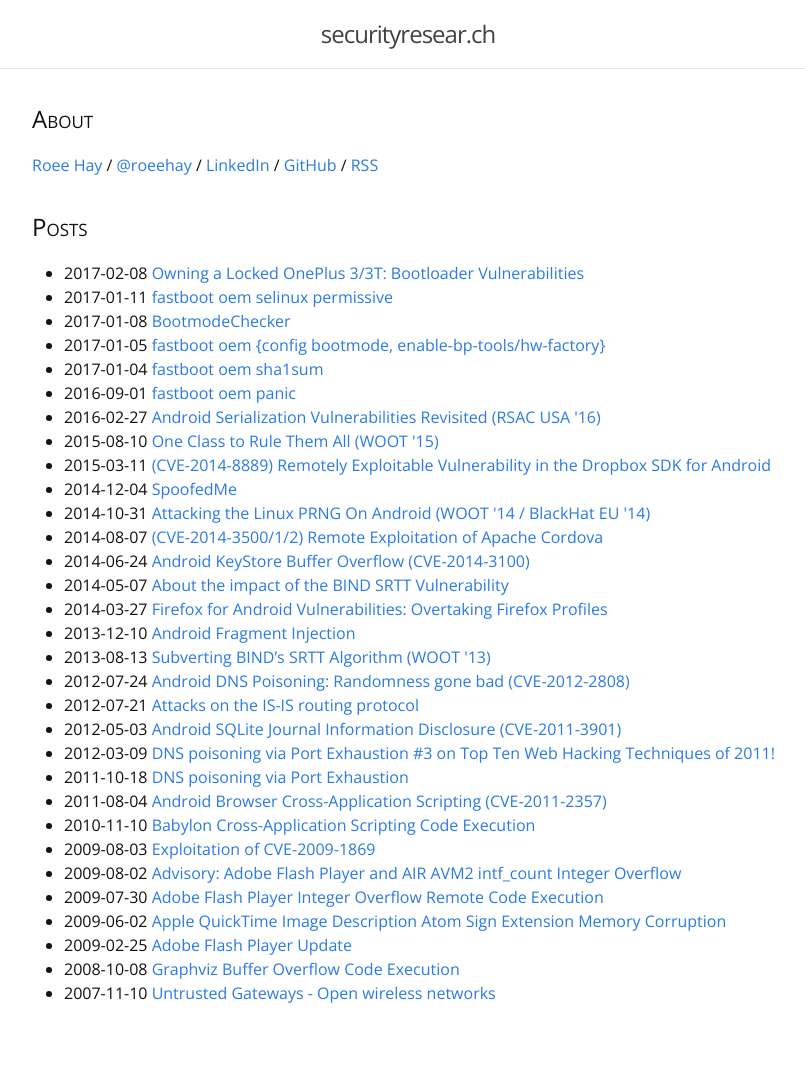
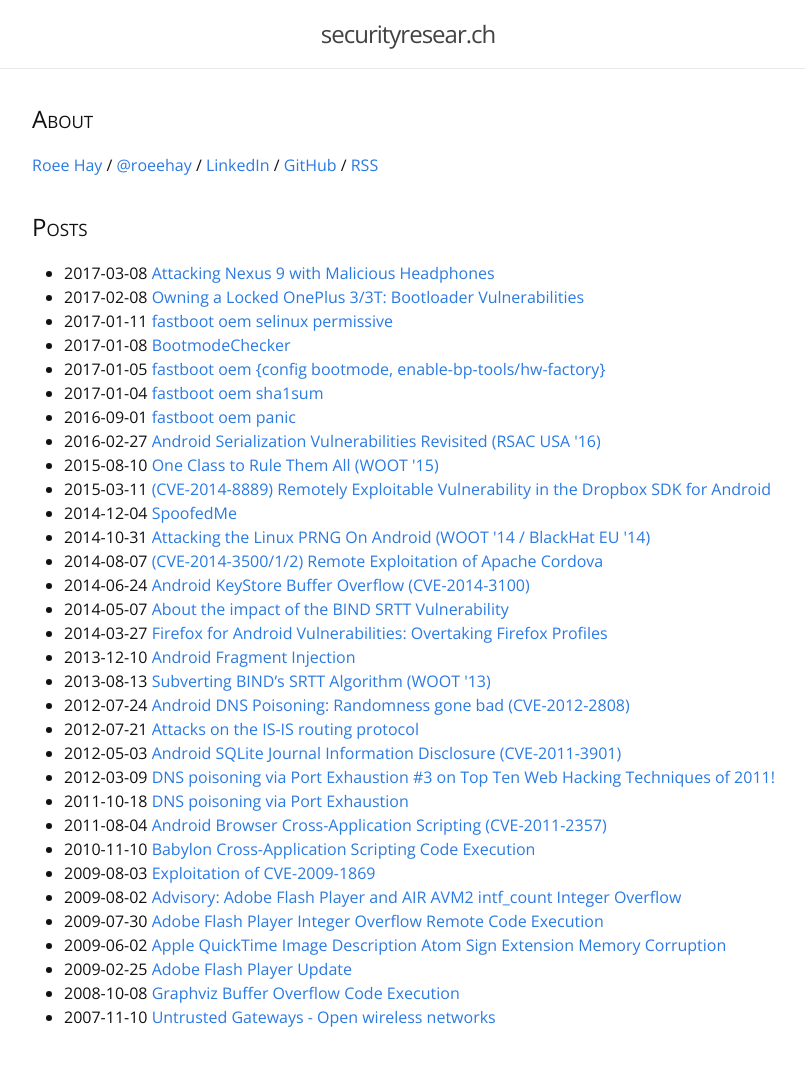
Before and after one commit to roeeh/roeeh.github.io, a Jekyll site: the page built from index.html, in a window 1280 px wide. Shown: the whole page, without its empty margins (232-1037 px from the left). Built offline with Jekyll 4.4.1, drawn with Linux system fonts in a browser that asks for light colours; comment, search, counter and statistics services are not loaded; before the commit the page ends 1053 px from its top, so only the background shows below that.

Commit message:
added redirect support

```diff
--- /dev/null
+++ b/_layouts/redirect.html
@@ -0,0 +1,6 @@
+---
+layout: default
+---
+<script>
+document.location.href = '{{ page.redirect }}'
+</script>
--- /dev/null
+++ b/_posts/2017-03-08-nexus9-fiq.md
@@ -0,0 +1,5 @@
+---
+layout: redirect
+title: 'Attacking Nexus 9 with Malicious Headphones'
+redirect: https://alephsecurity.com/2017/03/08/nexus9-fiq-debugger/
+---
--- a/index.html
+++ b/index.html
@@ -13,7 +13,7 @@ description: Security Research Blog by Roee Hay / @roeehay
 			{% for post in site.posts %}
 			<li>
 				<time datetime="{{ post.date | date_to_xmlschema }}">{{ post.date | date: "%Y-%m-%d" }}</time>
-				<a href="{{ post.url | prepend: site.baseurl }}">{{ post.title }}</a>
+				<a href="{% if post.layout == 'post' %}{{ post.url | prepend: site.baseurl }}{% else %}{{ post.redirect }}{% endif %}">{{ post.title }}</a>
 			</li>
 			{% endfor %}
 		</ul>
```
